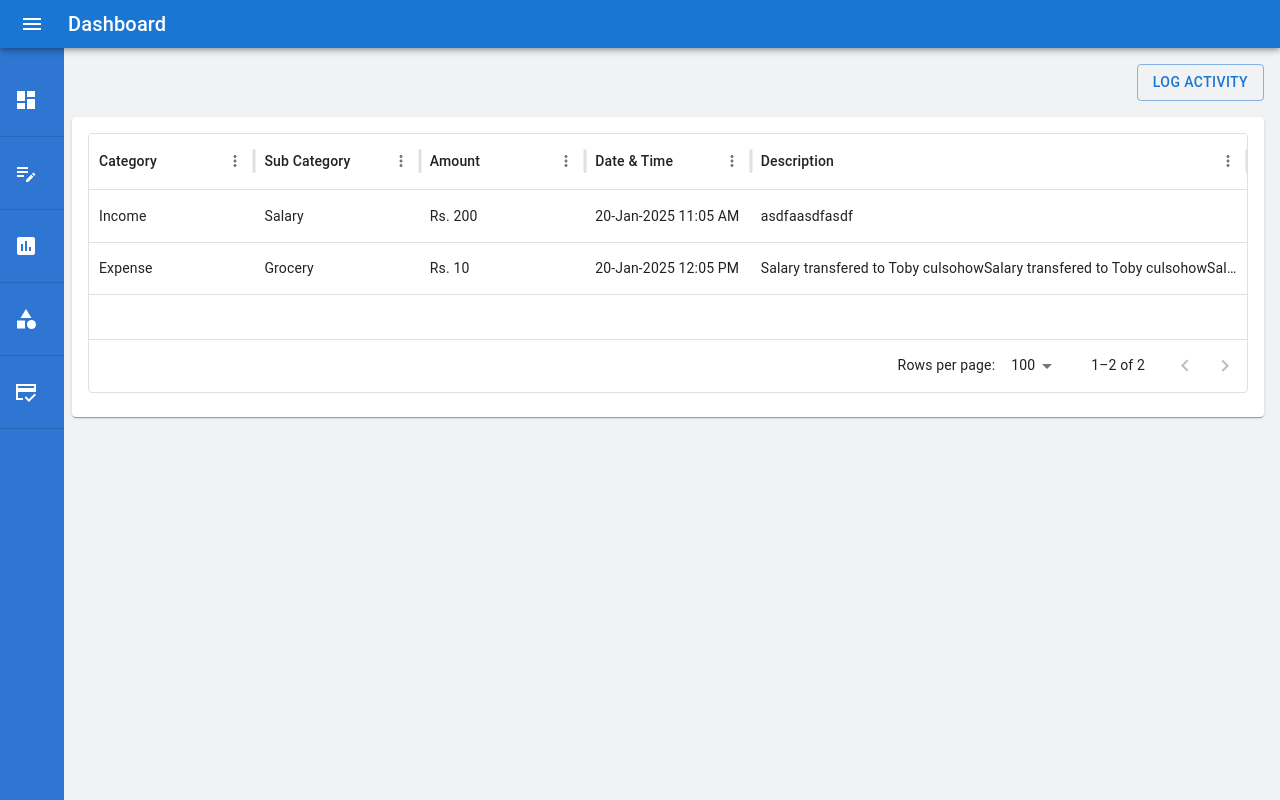
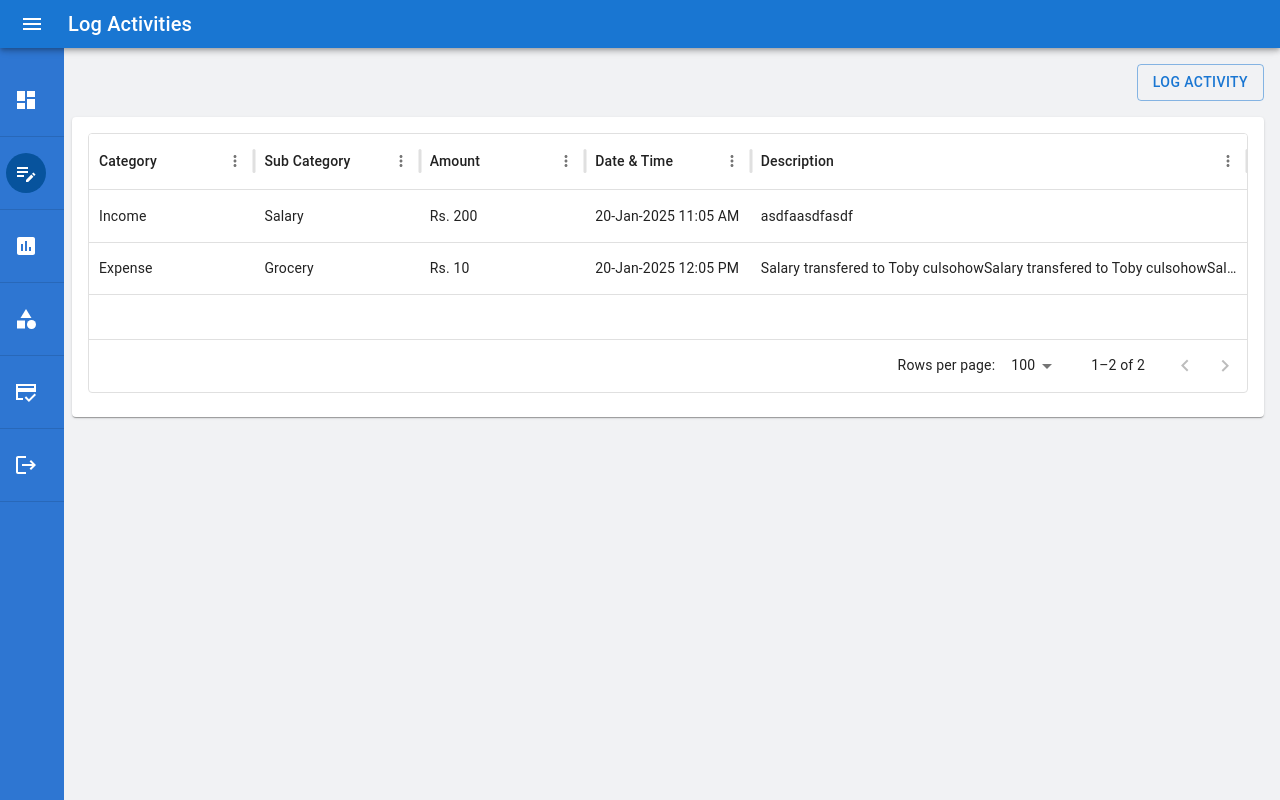
Before and after one commit to AbinashBapu/expense-tracker-webapp, a Next.js app: page /trackActivities in a window 1280 px wide. Built offline with nearby package versions, Linux system fonts and the light colour scheme.

Commit message:
ui enhanced
ui enhanced

```diff
--- a/src/app/(postAuth)/layout.tsx
+++ b/src/app/(postAuth)/layout.tsx
@@ -1,17 +1,22 @@
+"use client";
 import SideNavBar from "@/components/common/sidebar";
 import TopNavBar from "@/components/common/topnav";
 import Box from "@mui/material/Box";
+import { useState } from "react";
 
 export default function postAuthLayout({
   children, // will be a page or nested layout
 }: {
   children: React.ReactNode;
 }) {
+  const [open, setOpen] = useState(false);
+
   return (
     <section>
       {/* Include shared UI here e.g. a header or sidebar */}
+
       <nav style={{ position: "sticky", top: "0", zIndex: 1 }}>
-        <TopNavBar />
+        <TopNavBar setOpen={setOpen} />
       </nav>
       <Box
         sx={{
@@ -23,7 +28,7 @@ export default function postAuthLayout({
           paddingTop: 2,
         }}
       >
-        <SideNavBar />
+        <SideNavBar open={open} setOpen={setOpen} />
       </Box>
 
       <Box ml={9} mt={2} mr={2}>
--- a/src/app/(preAuth)/forgotPassword/page.tsx
+++ b/src/app/(preAuth)/forgotPassword/page.tsx
@@ -1,3 +1,5 @@
+import { Fragment } from "react";
+
 export default function page() {
-  return <></>;
+  return <Fragment></Fragment>;
 }
--- a/src/components/common/sidebar.tsx
+++ b/src/components/common/sidebar.tsx
@@ -9,28 +9,63 @@ import ListItemIcon from "@mui/material/ListItemIcon";
 import ListItemText from "@mui/material/ListItemText";
 import InboxIcon from "@mui/icons-material/MoveToInbox";
 import MailIcon from "@mui/icons-material/Mail";
-import { useState } from "react";
 
-import { Divider, IconButton, Stack, Toolbar, Tooltip } from "@mui/material";
+import {
+  Avatar,
+  Divider,
+  IconButton,
+  Stack,
+  Tooltip,
+  Typography,
+} from "@mui/material";
 import { MENUS } from "@/data/menu";
+import { usePathname } from "next/navigation"; // import useRouter
 
-export default function SideNavBar() {
-  const [open, setOpen] = useState(false);
+export default function SideNavBar({
+  open,
+  setOpen,
+}: {
+  open: boolean;
+  setOpen: any;
+}) {
+  const pathName = usePathname();
+  const DrawerList = (
+    <Box sx={{ width: 250 }} role="presentation" onClick={() => setOpen(false)}>
+      <Box
+        sx={{
+          backgroundColor: "#1876d2",
+          display: "flex",
+          flexDirection: "column",
+          alignItems: "center",
+          pt: 2,
+          pb: 2,
+        }}
+      >
+        <Box>
+          <Avatar
+            alt="Abinash pradhan"
+            src="https://randomuser.me/api/portraits/men/1.jpg"
+            sx={{ height: 100, width: 100, mb: 1 }}
+          />
+        </Box>
 
-  const toggleDrawer = (newOpen: boolean) => () => {
-    setOpen(newOpen);
-  };
+        <Typography variant="subtitle1" sx={{ color: "white" }}>
+          Abinash Pradhan
+        </Typography>
+        <Typography variant="caption" sx={{ color: "white" }}>
+          abinash.pradhan@gmail.com
+        </Typography>
+      </Box>
+      <Divider />
 
-  const DrawerList = (
-    <Box sx={{ width: 250 }} role="presentation" onClick={toggleDrawer(false)}>
       <List>
-        {["Inbox", "Starred", "Send email", "Drafts"].map((text, index) => (
-          <ListItem key={text} disablePadding>
-            <ListItemButton>
+        {MENUS.map((menu, index) => (
+          <ListItem key={menu.name + "__" + index} disablePadding>
+            <ListItemButton href={menu.url} selected={pathName === menu.url}>
               <ListItemIcon>
-                {index % 2 === 0 ? <InboxIcon /> : <MailIcon />}
+                <menu.icon />
               </ListItemIcon>
-              <ListItemText primary={text} />
+              <ListItemText primary={menu.name} />
             </ListItemButton>
           </ListItem>
         ))}
@@ -51,7 +86,11 @@ export default function SideNavBar() {
                     color="inherit"
                     aria-label="menu"
                     href={menu.url}
-                    sx={{ mt: 2, mb: 2 }}
+                    sx={{
+                      mt: 2,
+                      mb: 2,
+                      backgroundColor: pathName === menu.url ? "#07539d" : "",
+                    }}
                   >
                     <menu.icon />
                   </IconButton>
@@ -62,8 +101,7 @@ export default function SideNavBar() {
           </Box>
         </Stack>
       )}
-      {/* <Button onClick={toggleDrawer(true)}>Open drawer</Button> */}
-      <Drawer open={open} onClose={toggleDrawer(false)}>
+      <Drawer open={open} onClose={() => setOpen(false)}>
         {DrawerList}
       </Drawer>
     </React.Fragment>
--- a/src/components/common/topnav.tsx
+++ b/src/components/common/topnav.tsx
@@ -1,7 +1,19 @@
-import { AppBar, IconButton, Toolbar, Typography } from "@mui/material";
+import { AppBar, IconButton, Menu, Toolbar, Typography } from "@mui/material";
 import MenuIcon from "@mui/icons-material/Menu";
+import { useEffect, useState } from "react";
+import { usePathname } from "next/navigation";
+import { MENUS } from "@/data/menu";
 
-export default function TopNavBar() {
+export default function TopNavBar({ setOpen }: { setOpen: any }) {
+  const pathName = usePathname();
+  const [activeMenuName, setActiveMenuName] = useState("");
+  useEffect(() => {
+    MENUS.forEach((element) => {
+      if (element.url === pathName) {
+        setActiveMenuName(element.name);
+      }
+    });
+  });
   return (
     <AppBar position="static">
       <Toolbar variant="dense">
@@ -10,11 +22,12 @@ export default function TopNavBar() {
           color="inherit"
           aria-label="menu"
           sx={{ mr: 2 }}
+          onClick={() => setOpen((prev: any) => !prev)}
         >
           <MenuIcon />
         </IconButton>
         <Typography variant="h6" color="inherit" component="div">
-          Dashboard
+          {activeMenuName}
         </Typography>
       </Toolbar>
     </AppBar>
--- a/src/data/menu.ts
+++ b/src/data/menu.ts
@@ -5,10 +5,11 @@ import EditNoteSharpIcon from "@mui/icons-material/EditNoteSharp";
 import AccountBalanceIcon from "@mui/icons-material/AccountBalance";
 import CalculateIcon from "@mui/icons-material/Calculate";
 import CreditScoreSharpIcon from "@mui/icons-material/CreditScoreSharp";
+import LogoutIcon from "@mui/icons-material/Logout";
 
 export const MENUS = [
   {
-    name: "dashboard",
+    name: "Dashboard",
     icon: DashboardIcon,
     url: "/dashboard",
   },
@@ -28,10 +29,14 @@ export const MENUS = [
     icon: CategoryIcon,
     url: "/category",
   },
-
   {
     name: "Budget Setup",
     icon: CreditScoreSharpIcon,
     url: "/budgeting",
   },
+  {
+    name: "Sign Out",
+    icon: LogoutIcon,
+    url: "/",
+  },
 ];
```
